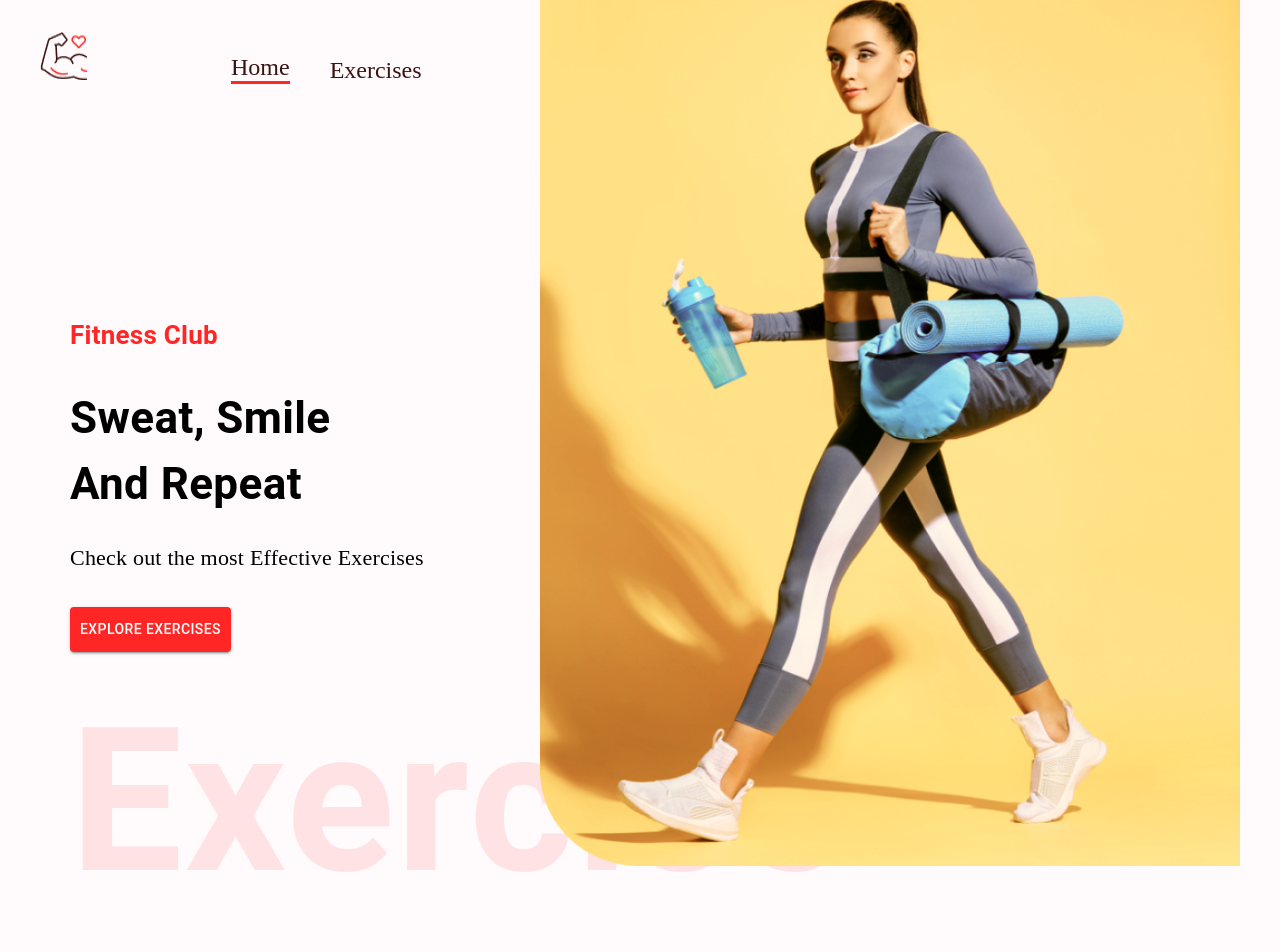
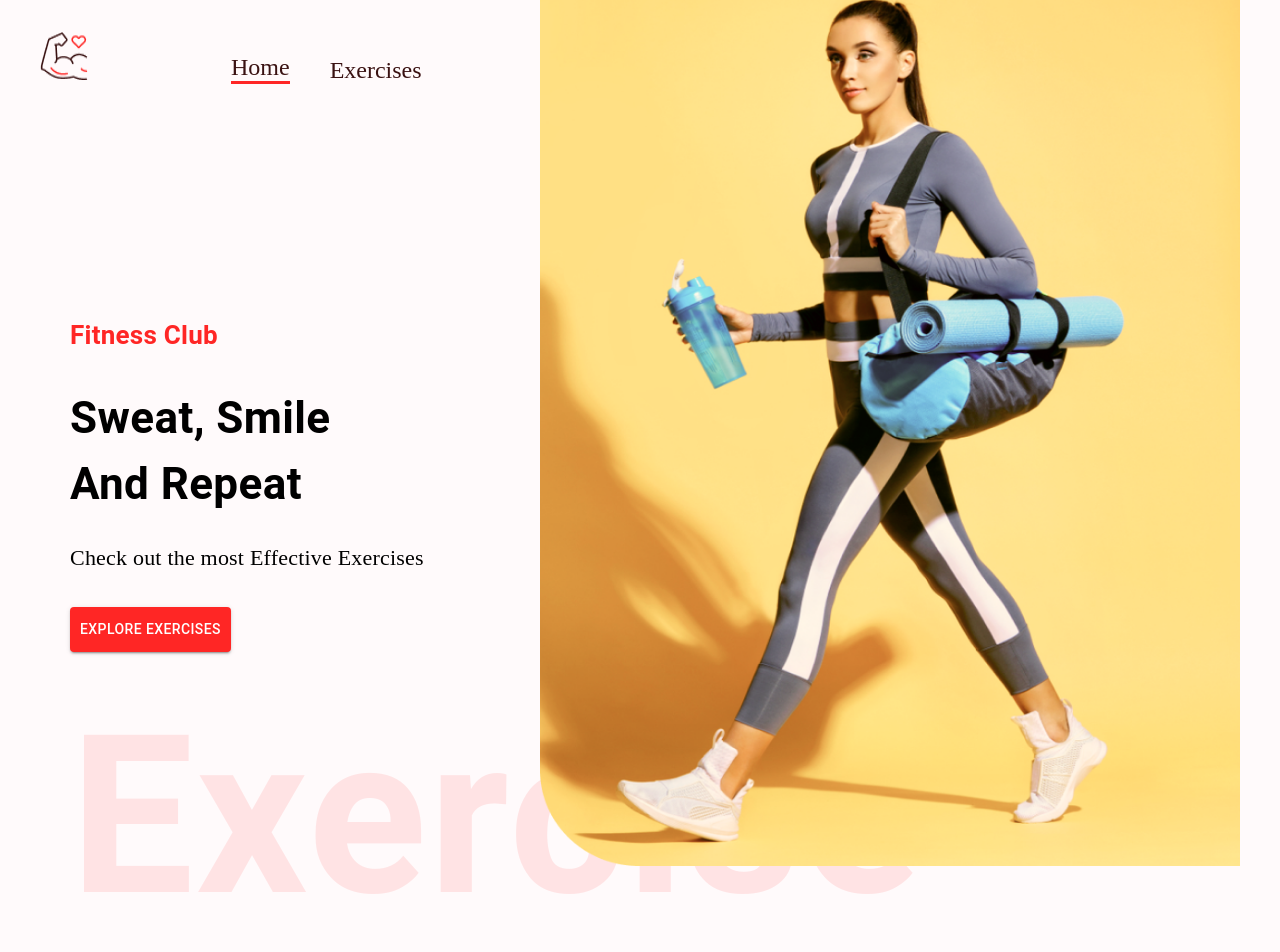
Before and after one commit to ShubhamkumarAnand/Fitflix, a React (Create React App) app: page / in a window 1280 px wide. Shown: the top 952 px of the page. Built offline with nearby package versions, Linux system fonts and the light colour scheme; no server answers.

Commit message:
Comment and Refactoring

```diff
--- a/src/components/BodyPart.js
+++ b/src/components/BodyPart.js
@@ -22,6 +22,7 @@ const BodyPart = ({item, bodyPart, setBodyPart}) => {
         window.scrollTo({top: 1800, left: 100, behavior: 'smooth'})
       }}
     >
+      {/* Here we are showing the Image as well as the bodyPart associated with the exercises fetched from the API */}
       <img src={Icon} alt='dumbbell' style={{width: '40px', height: '40px'}} />
       <Typography fontSize='24px' fontWeight='bold' color='#3A1212' fontFamily="Alegreya" textTransform='capitalize'>{item}</Typography>
     </Stack>
--- a/src/components/ExerciseCard.js
+++ b/src/components/ExerciseCard.js
@@ -3,6 +3,7 @@ import {Button, Stack, Typography} from '@mui/material'
 
 const ExerciseCard = ({exercise}) => {
   return (
+    // The whole card is clickable to the details page which shows the GIF bodyPart associated target muscle as well as the name of the exercise
     <Link className='exercise-card' to={`/exercise/${exercise.id}`}>
       <img src={exercise.gifUrl} alt={exercise.name} loading='lazy' />
       <Stack direction='row'>
--- a/src/components/Exercises.js
+++ b/src/components/Exercises.js
@@ -4,6 +4,7 @@ import {Pagination} from '@mui/material/Pagination'
 import {exerciseOptions, fetchData} from '../utils/fetchData'
 import ExerciseCard from './ExerciseCard.js'
 
+// The Pagination and the Logic is done here
 const Exercises = ({exercises, setExercises, bodyPart}) => {
   const [currentPage, setCurrentPage] = useState(1)
   const exercisesPerPage = 9
--- a/src/components/HeroBanner.js
+++ b/src/components/HeroBanner.js
@@ -1,6 +1,7 @@
 import {Box,  Typography, Button} from '@mui/material'
 import HeroBannerImg from '../assets/images/banner.png'
 
+// The Homepage banner is shown here with Button and Banner Image
 const HeroBanner = () => {
   return (
     <Box sx={{
@@ -28,7 +29,7 @@ const HeroBanner = () => {
           opacity: 0.1,
           display: {lg: 'block', sm: 'none'}
         }}
-        fontSize='200px'
+        fontSize='220px'
       >
         Exercise
       </Typography>
```
